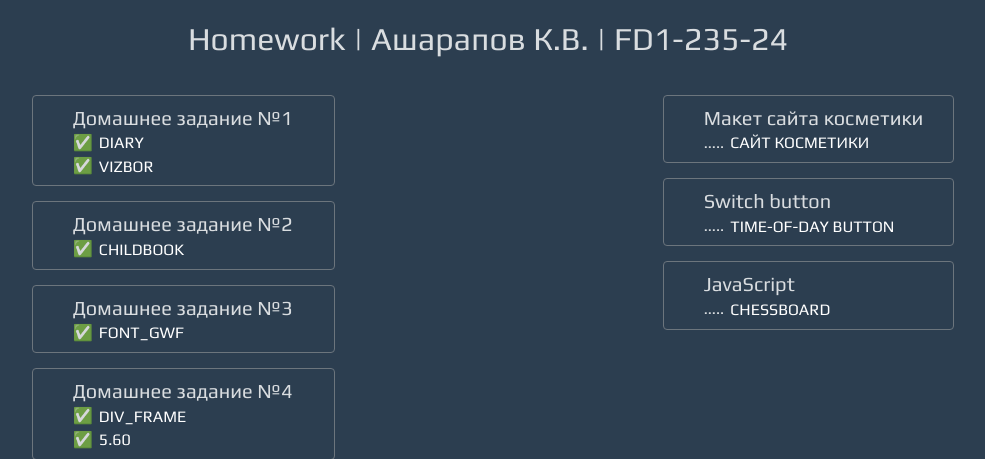
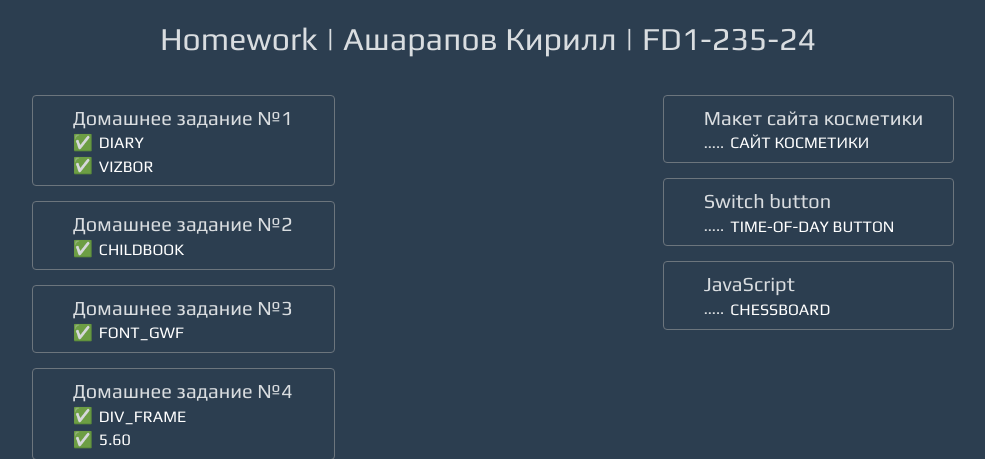
Before and after one commit to AsharapovK/EDUCATION, a PHP site: page / in a window 1280 px wide. Shown: the top 459 px of the page, without its empty margins (167-1152 px from the left). Run offline with PHP 8.4, Linux system fonts and the light colour scheme.

Commit message:
add index

```diff
--- a/CSS/style.css
+++ b/CSS/style.css
@@ -41,6 +41,7 @@ h1 {
     .HomeWorkDiv li a {
       font-size: 16px; }
   .HomeWorkDiv:hover {
+    border-radius: 10px;
     border: #fb6e02 solid 0.5px;
     -webkit-box-shadow: 0 0 20px #fb6e02;
             box-shadow: 0 0 20px #fb6e02;
--- a/CSS/style.scss
+++ b/CSS/style.scss
@@ -54,6 +54,7 @@ h1 {
   }
 
   &:hover {
+    border-radius: 10px;
     border: #fb6e02 solid 0.5px;
     box-shadow: 0 0 20px #fb6e02;
     transform: scale(1.008);
--- a/index.html
+++ b/index.html
@@ -15,7 +15,7 @@
 <body>
 
 
-    <h1>Homework | Ашарапов К.В. | FD1-235-24 </h1>
+    <h1>Homework | Ашарапов Кирилл | FD1-235-24 </h1>
     <div class="table">
         <div class="coll_1">
             <div class="HomeWorkDiv">
```
Also changed, not shown: 1 other file.
